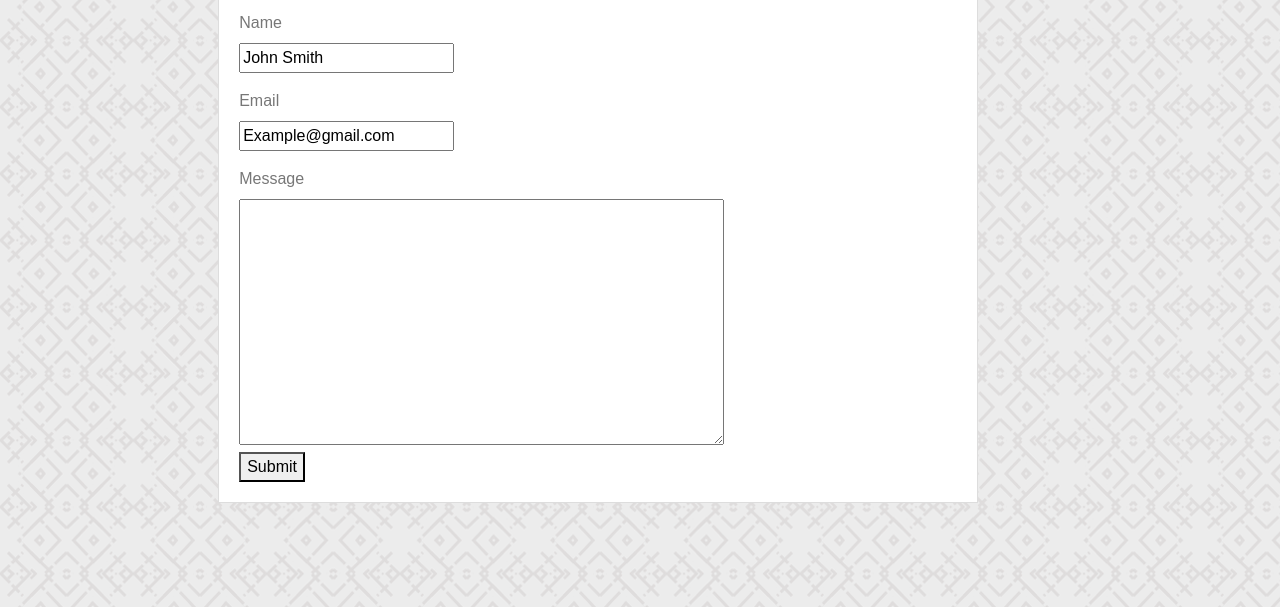
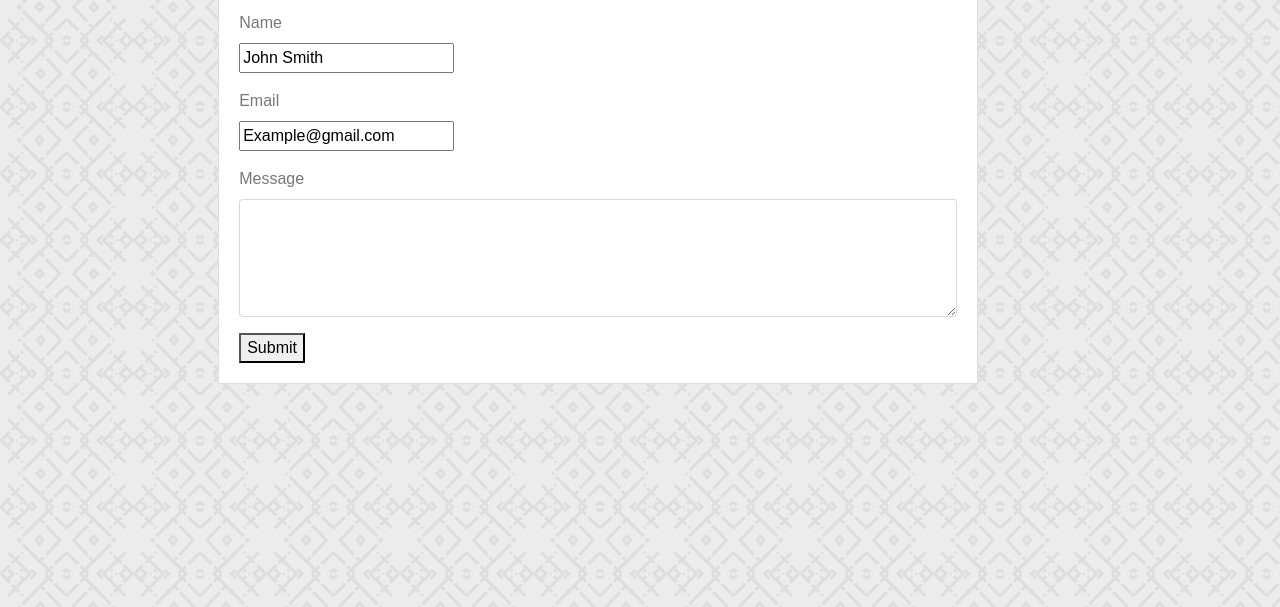
Before and after one commit to kayla8693/Responsive-Portfolio1, a plain HTML site: page contact.html in a window 1280 px wide. Shown: the part 193-800 px from the top of the page. Drawn offline with nearby package versions, Linux system fonts and the light colour scheme.

Commit message:
fixed contact message box

```diff
--- a/contact.html
+++ b/contact.html
@@ -71,7 +71,6 @@
               </div>
             </div>
 
-
            <div class="row">
               <div class="col-md-12">
                 <input type="text"
@@ -82,16 +81,12 @@
 
            <div class="row">
               <div class="col-md-12">
-                <label>Message</label>
+                <div class="form-group">
+                    <label for="comment">Message</label>
+                    <textarea class="form-control" rows="5" id="comment"></textarea>
+                </div>
               </div>
-           </div>
-
-
-           <div class="row">
-              <div class="col-md-12">
-                <textarea rows="10" cols="50"></textarea>
-              </div>
-           </div>
+            </div>
 
            <div class="row">
               <div class="col-md-12">
```
